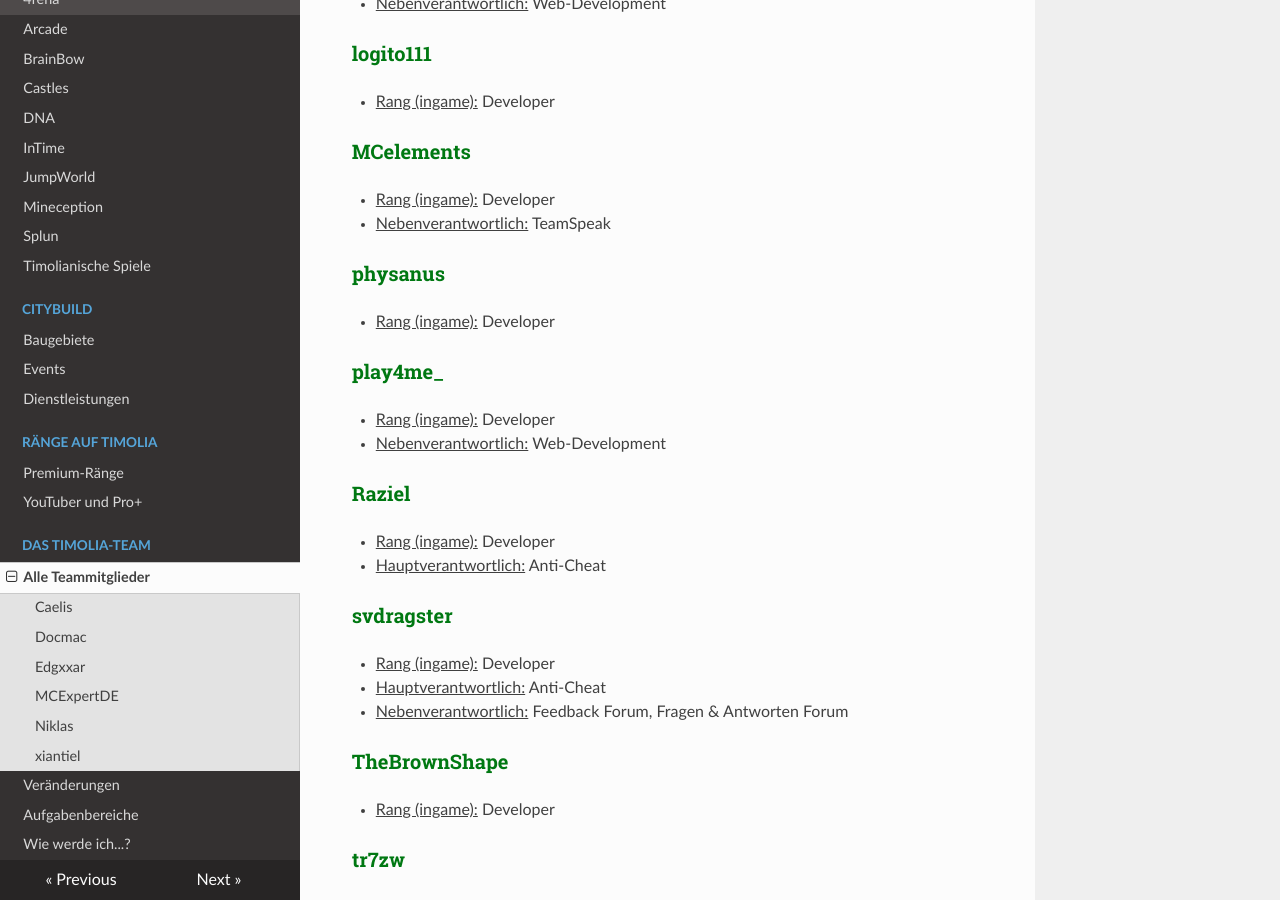
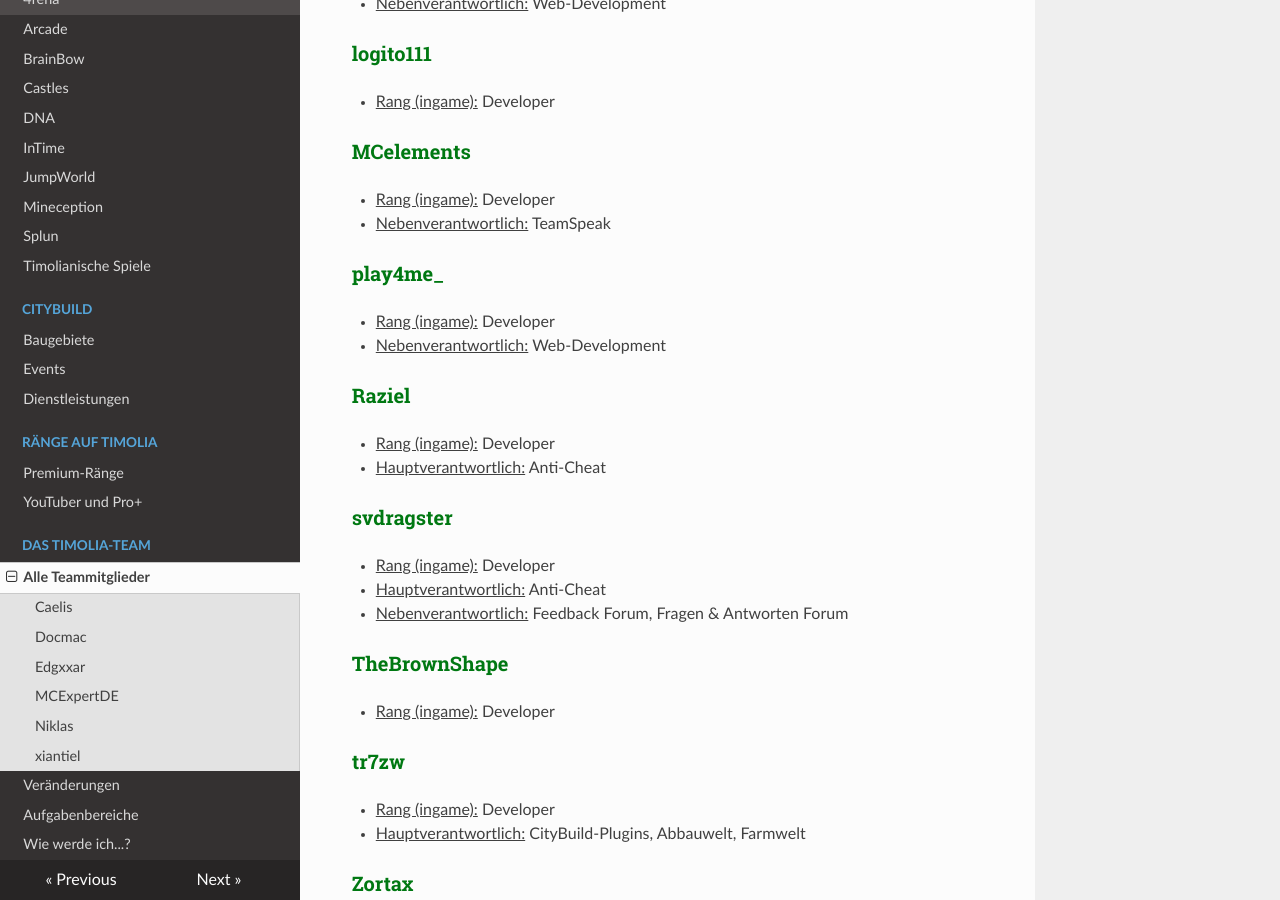
Before and after one commit to TimoliaDE/HowTo, an MkDocs documentation site: the page built from docs/team/members.md, in a window 1280 px wide and 900 px high, scrolled down 3655 px. Built offline with MkDocs 1.6.1, drawn with Linux system fonts in a browser that asks for light colours; nearby versions of some CDN libraries; old or Windows-style settings are respelled for this version of MkDocs.

Commit message:
Update members.md

```diff
--- a/docs/team/members.md
+++ b/docs/team/members.md
@@ -115,9 +115,6 @@ Sie kümmern sich um die Timolia-Plugins, entwickeln neue Features und Spielmodi
 ###<strong><span style="color:#007812">MCelements</span></strong>
 - <u>Rang (ingame):</u> Developer
 - <u>Nebenverantwortlich:</u> TeamSpeak
-
-### <strong><span style="color:#007812">physanus</span></strong>
-- <u>Rang (ingame):</u> Developer
 
 ###<strong><span style="color:#007812">play4me_</span></strong>
 - <u>Rang (ingame):</u> Developer
```
